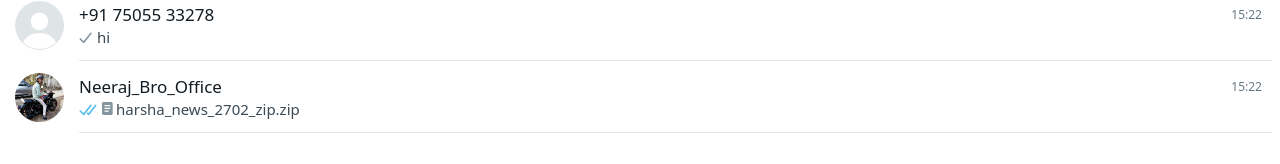
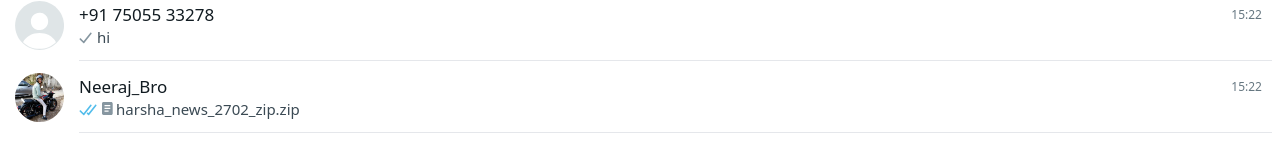
Before and after one commit to daucu/whatsapp_clone_frontend, a React (Create React App) app: page /chats in a window 1280 px wide. Shown: the part 282-446 px from the top of the page. Built offline with nearby package versions, Linux system fonts and the light colour scheme.

Commit message:
new_change

```diff
--- a/src/components/Chats.js
+++ b/src/components/Chats.js
@@ -142,7 +142,7 @@
                             <div className="grow border-b h-[72px] flex items-center">
                                 <div className="h-[42px] w-full pr-[10px]">
                                     <div className="h-[22px] flex items-center justify-between">
-                                        <div className="text-[#111b21] text-[17px]">Neeraj_Bro_Office</div>
+                                        <div className="text-[#111b21] text-[17px]">Neeraj_Bro</div>
                                         <div className="text-[12px] text-[#667781]">15:22</div>
                                     </div>
                                     <div className="h-[20px]">
```
